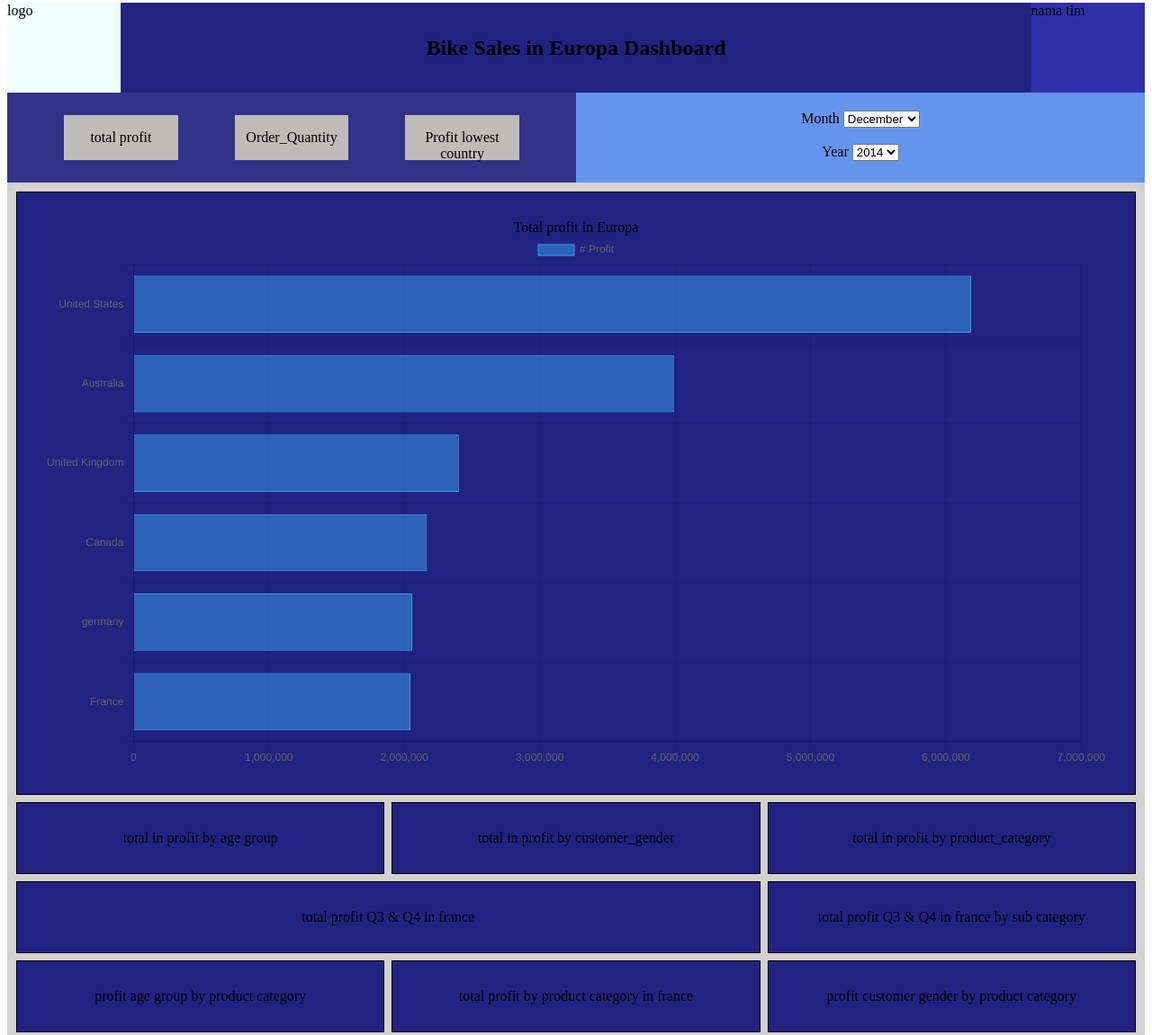
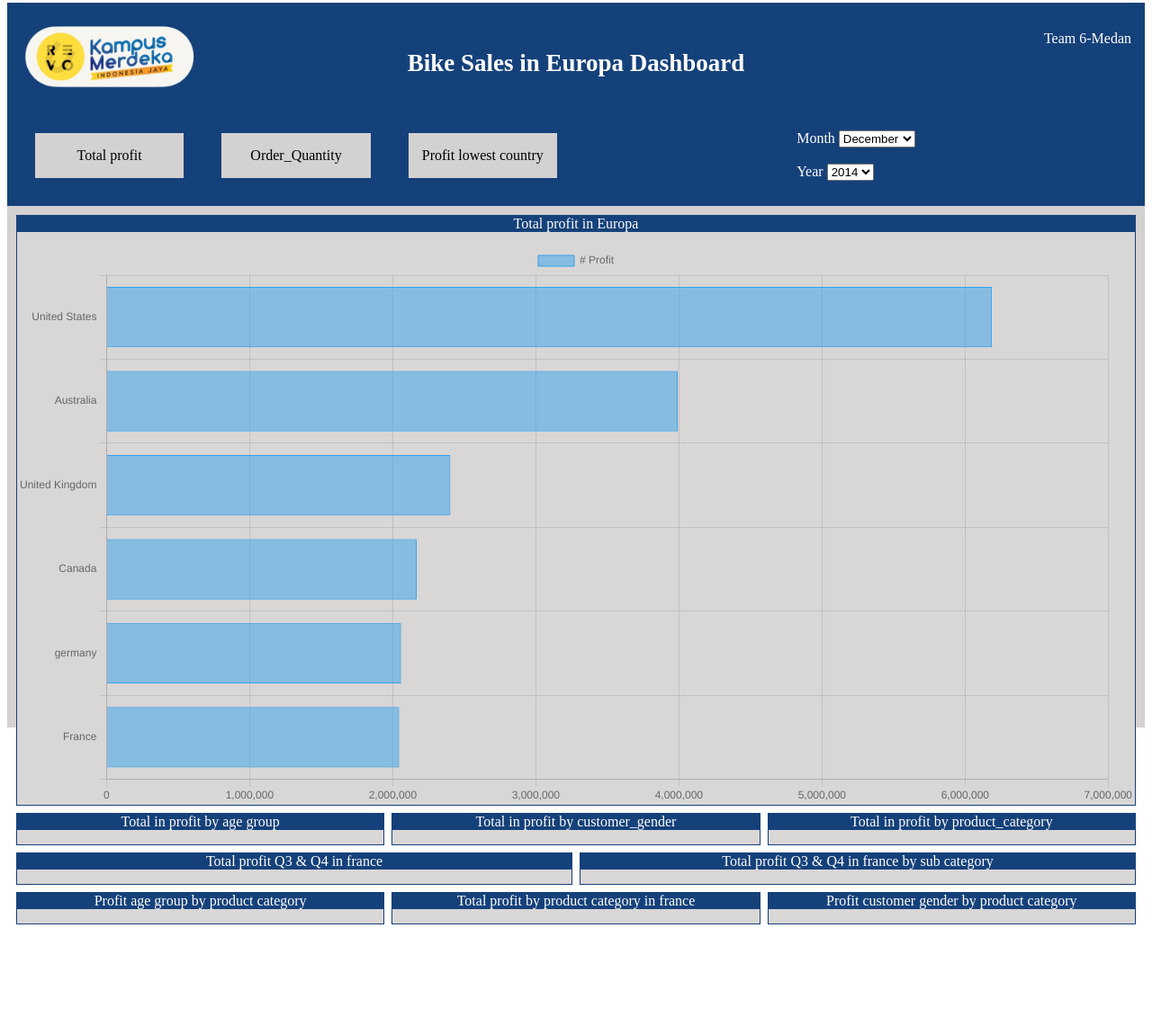
Before and after one commit to Kampus-Merdeka-Software-Engineering/km-feb24-medan-6, a plain HTML site: page Capstone/index.html in a window 1280 px wide. Shown: the part 5-1156 px from the top of the page at 90% size. After the commit the page ends 1033 px from the top, so only its background shows below. Drawn offline with nearby package versions, Linux system fonts and the light colour scheme.

Commit message:
Recreate Development branch

```diff
--- a/Capstone/css/style.css
+++ b/Capstone/css/style.css
@@ -1,76 +1,158 @@
+/*  */
+
+/* Gaya dasar untuk navbar */
 .navbar {
-    height: 200px;
-    background-color: rgb(48, 48, 242);
+    background-color: #15417a;
+    display: flex;
+    flex-direction: column;
+    padding: 10px;
 }
 
-.nav-title-container {
-    height: 50%;
+/* Mengatur kontainer judul dan opsi */
+.nav-title-container, .nav-option-container {
     display: flex;
+    justify-content: space-between;
+    align-items: center;
+    flex-wrap: wrap;
 }
 
-.nav-option-container {
-    height: 50%;
-    display: flex;
+/* Mengatur logo, judul, dan tim */
+.nav-tim {
+    flex: 1;
+    color: white;
+    text-align: right;
+    align-self: flex-start;
+    padding: 5px;
+    justify-content: flex-start;
 }
-
 .nav-logo {
-    background-color: azure;
-    width: 10%;
+    flex: 1;
+    text-align: left;
+    align-self: flex-start;
+    padding: 5px;
+    justify-content: flex-start;
 }
 
 .nav-title {
-    background-color: rgb(34, 34, 131);
-    width: 80%;
-    align-items: center;
-    justify-content: center;
-    display: flex;
+    color: white;
+    /* background-color: #abb2bc; */
+    font-size: large;
+    flex: 1;
+    text-align: center;
+    padding: 5px;
 }
 
-.nav-tim {
-    background-color: rgb(47, 47, 171);
-    width: 10%;
-}
-
+/* Mengatur total dan dropdown */
 .nav-total {
-    background-color: rgb(232, 143, 232);
-    width: 50%;
-    align-items: center;
-    justify-content: space-evenly;
-    background-color: rgb(50, 51, 135);
+    background-color: #15417a;
+    flex: 1;
     width: 50%;
     display: flex;
+    justify-content: space-around;
+    align-items: center;
 }
 
 
 .nav-dropdown {
-    background-color: cornflowerblue;
-    width: 50%;
-    text-align: center;
-    padding-top: 20px;
+    /* background-color: rgb(149, 149, 175); */
+    flex: 1;
+    color: white;
+    display: flex;
+    justify-content: space-around;
+    align-items: center;
 }
 
 .total-item {
-    width: 20%;
-    height: 50%;
-    background-color: rgb(191, 187, 187);
+    flex: 1;
+    background-color: rgb(212, 209, 209);
     text-align: center;
+    border: 1px solid #15417a;
+    margin: 20px;
+}
+
+/* Media query untuk layar tablet */
+@media (max-width: 768px) {
+    .nav-title-container, .nav-option-container {
+        flex-direction: column;
+    }
+
+    .nav-logo, .nav-title, .nav-tim, .nav-total, .nav-dropdown {
+        width: 100%;
+        margin-bottom: 10px;
+    }
+}
+
+/* Media query untuk layar mobile */
+@media (max-width: 480px) {
+    .navbar {
+        padding: 5px;
+    }
+
+    .nav-title h1 {
+        font-size: 1.5em; /* Menyesuaikan ukuran font judul */
+    }
+
+    .dropdown-content {
+        flex-direction: column;
+    }
+
+    .nav-total{
+        flex-direction: column;
+    }
 
 }
-
 
 .grid-container {
   display: grid;
   grid-template-columns: repeat(3, 1fr);
   gap: 8px;
   padding: 10px;
+  grid-template-columns: repeat(6, 1fr);
   background-color: rgb(212, 209, 209);
+  height: 70vh;
 }
 
 .grid-item {
-  border: 1px solid #000;
-  padding: 30px;
+  color: black;
+  border: 1px solid #15417a;
   text-align: center;
-  background-color: rgb(34, 34, 131);
+  background-color: rgb(217, 214, 214)
 }
-.item1 { grid-column: 1 / -1; }
-.item5 { grid-column: 1 / -2; }
+
+
+.col-6 {
+    grid-column: auto / span 6;
+
+}
+
+.col-6 p {
+    background-color: #15417a;
+    margin-top: auto;
+    color: white;
+}
+
+.col-3 {
+    grid-column: auto / span 3;
+}
+
+.col-3 p {
+    background-color: #15417a;
+    margin-top: auto;
+    color: white;
+}
+
+.col-2 {
+    grid-column: auto / span 2;
+}
+
+.col-2 p {
+    background-color: #15417a;
+    margin-top: auto;
+    color: white;
+}
+
+@media only screen and (max-width: 600px) {
+    .col-s-6 {
+        grid-column: auto / span 6;
+    }
+}
--- a/Capstone/index.html
+++ b/Capstone/index.html
@@ -11,19 +11,19 @@
     <nav class="navbar">
         <div class="nav-title-container">
             <div class="nav-logo">
-                logo
+                <img src="logorevoU.png" alt="" title="kuda poni" width="200">
             </div>
             <div class="nav-title">
                 <h1>Bike Sales in Europa Dashboard</h1>
             </div>
             <div class="nav-tim">
-                nama tim
+                <p>Team 6-Medan</p>
             </div>
         </div>
         <div class="nav-option-container">
             <div class="nav-total">
                 <div class="total-item">
-                <p>total profit</p>
+                <p>Total profit</p>
                 </div>
                 <div class="total-item">
                 <p>Order_Quantity</p>
@@ -56,16 +56,31 @@
                 </div>
     </nav>
     <div class="grid-container">
-        <div class="grid-item item1">Total profit in Europa <br>  <canvas id="myChart"></canvas></div>
-        <div class="grid-item">total in profit by age group</div>
-        <div class="grid-item">total in profit by customer_gender</div>
-        <div class="grid-item">total in profit by product_category</div>
-        <div class="grid-item item5">total profit Q3 & Q4 in france</div>
-        <div class="grid-item">total profit Q3 & Q4 in france by sub category</div>
-        <div class="grid-item">profit age group by product category</div>
-        <div class="grid-item">total profit by product category in france</div>
-        <div class="grid-item">profit customer gender by product category</div>
+        <div class="grid-item col-6">
+            <p>Total profit in Europa</p>
+            <canvas id="myChart"></canvas>
+        </div>
+        <div class="grid-item col-2 col-s-6">
+        <p>Total in profit by age group</p></div>
+        <div class="grid-item col-2 col-s-6">
+            <p>Total in profit by customer_gender</p> </div>
+        <div class="grid-item col-2 col-s-6">
+            <p>Total in profit by product_category</p></div>
+        <div class="grid-item col-3 col-s-6">
+            <p>Total profit Q3 & Q4 in france </p></div>
+        <div class="grid-item col-3 col-s-6">
+            <p>Total profit Q3 & Q4 in france by sub category</p></div>
+        <div class="grid-item col-2 col-s-6">
+            <p>Profit age group by product category</p></div>
+        <div class="grid-item col-2 col-s-6">
+            <p>Total profit by product category in france</p></div>
+        <div class="grid-item col-2 col-s-6">
+            <p>Profit customer gender by product category</p></div>
       </div>
+      </div>
+
+
+
       <script src="https://cdn.jsdelivr.net/npm/chart.js"></script>
       <script>
         const ctx = document.getElementById('myChart');
@@ -94,4 +109,5 @@
 
     </body>
 
+</body>
 </html>
```
Also changed, not shown: Capstone/logorevoU.png (added), 1 other file.
